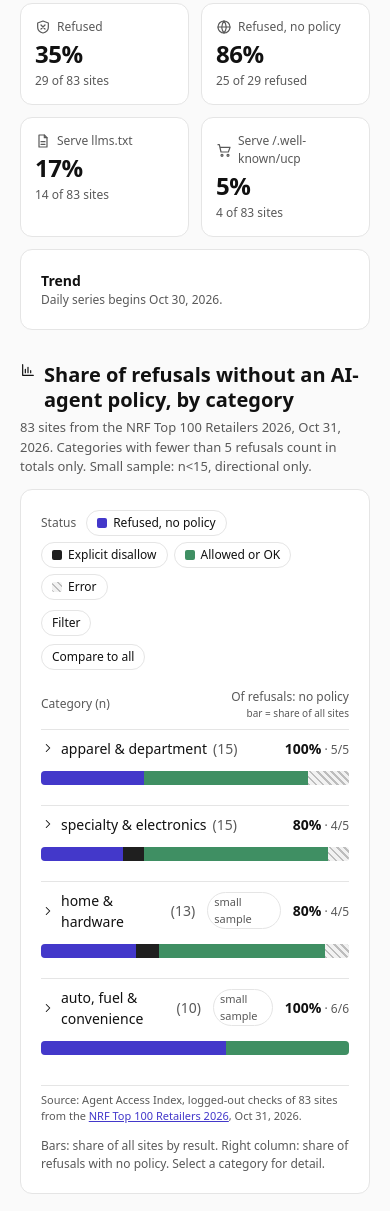
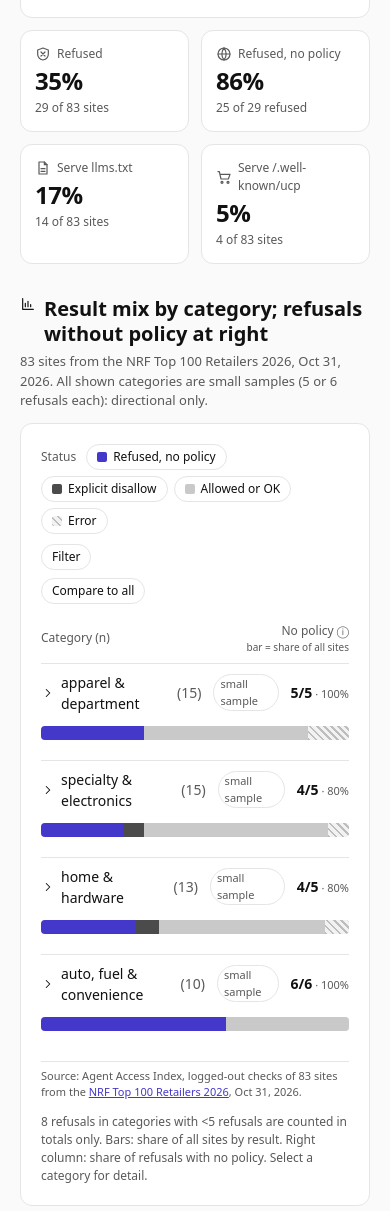
Before and after one commit to aIdvalor/agent-access-index-site, a plain HTML site: page index.html in a window 390 px wide. Shown: the part 480-1691 px from the top of the page. Drawn offline with Linux system fonts and the light colour scheme.

Commit message:
Design notes: single accent, chart retitle, n/n column, hide trend, mobile header

```diff
--- a/index.html
+++ b/index.html
@@ -14,7 +14,7 @@
 <meta name="twitter:image" content="https://aidvalor.github.io/agent-access-index-site/og.png">
 <style>
 :root{--bg:#fafafa;--card:#fff;--ink:#111;--mut:#595959;--line:#e5e5e5;--acc:#4338ca;
---c-block:#4338ca;--c-dis:#1f1f1f;--c-ok:#3f8f63;--c-err:#d9d9d9}
+--c-block:#4338ca;--c-dis:#4b4b4b;--c-ok:#c9c9c9;--c-err:#ececec}
 *{box-sizing:border-box}body{margin:0;background:var(--bg);color:var(--ink);font:400 14px/1.5 ui-sans-serif,system-ui,-apple-system,"Segoe UI",Inter,sans-serif;-webkit-font-smoothing:antialiased}
 main{max-width:960px;margin:0 auto;padding:40px 20px 56px}
 .ico{width:16px;height:16px;vertical-align:-3px;flex:none;stroke:currentColor;fill:none;stroke-width:1.8;stroke-linecap:round;stroke-linejoin:round}
@@ -68,7 +68,7 @@ footer{margin-top:40px;font-size:13px;color:var(--mut);display:flex;justify-cont
 @media(max-width:680px){.fbtn{display:inline-flex;margin-bottom:8px}.fbtn[aria-expanded=true]{background:var(--ink);color:#fff}#fv{display:none}#fv.open{display:flex}}
 @media(prefers-reduced-motion:reduce){*{transition:none!important}}
 @media(max-width:680px){.dgrid{grid-template-columns:1fr}}
-.badge{display:inline-block;margin-left:6px;padding:1px 6px;border:1px solid var(--line);border-radius:999px;font-size:11px;font-weight:500;color:var(--mut);vertical-align:1px}</style></head><body>
+.badge{display:inline-block;margin-left:6px;padding:1px 6px;border:1px solid var(--line);border-radius:999px;font-size:11px;font-weight:500;color:var(--mut);vertical-align:1px}.mb{display:none}@media(max-width:680px){.dk{display:none}.mb{display:inline;cursor:help}}.spark[hidden]{display:none}</style></head><body>
 <svg width="0" height="0" style="position:absolute" aria-hidden="true"><defs>
 <symbol id="i-bot" viewBox="0 0 24 24"><rect x="4" y="8" width="16" height="12" rx="3"/><path d="M12 4v4M9 13h.01M15 13h.01M9 17h6"/></symbol>
 <symbol id="i-cal" viewBox="0 0 24 24"><rect x="3" y="5" width="18" height="16" rx="2"/><path d="M16 3v4M8 3v4M3 10h18"/></symbol>
@@ -96,18 +96,18 @@ footer{margin-top:40px;font-size:13px;color:var(--mut);display:flex;justify-cont
 </section>
 
 <div class="kpis" id="kpis"></div>
-<div class="card spark"><div><div style="font-weight:600">Trend</div><div class="mut" style="font-size:12px">Daily series begins Oct 30, 2026.</div></div></div>
+<div class="card spark" hidden><div><div style="font-weight:600">Trend</div><div class="mut" style="font-size:12px">Daily series begins Oct 30, 2026.</div></div></div>
 
-<h2 id="cat"><svg class="ico" aria-hidden="true"><use href="#i-chart"/></svg><span id="ctitle">Share of refusals without an AI-agent policy, by category</span></h2>
-<p class="sub" id="csub">83 sites from the NRF Top 100 Retailers 2026, Oct 31, 2026. Categories with fewer than 5 refusals count in totals only. Small sample: n&lt;15, directional only.</p>
+<h2 id="cat"><svg class="ico" aria-hidden="true"><use href="#i-chart"/></svg><span id="ctitle">Result mix by category; refusals without policy at right</span></h2>
+<p class="sub" id="csub">83 sites from the NRF Top 100 Retailers 2026, Oct 31, 2026. All shown categories are small samples (5 or 6 refusals each): directional only.</p>
 <section class="card" aria-labelledby="cat">
 <div class="chips" id="fs" role="group" aria-label="Filter by status"><span class="lbl">Status</span></div>
 <button class="chip fbtn" id="fbtn" aria-expanded="false" aria-controls="fv">Filter</button>
 <div class="chips" id="fv" role="group" aria-label="Filter by vertical"><span class="lbl">Vertical</span></div>
 <div class="chips"><button class="chip" id="cmp" aria-pressed="false">Compare to all</button></div>
-<div id="chart" role="table" aria-label="Share of refusals without an AI-agent policy, by category"></div>
+<div id="chart" role="table" aria-label="Result mix by category; refusals without policy at right"></div>
 <p class="src" id="srcline">Source: Agent Access Index, logged-out checks of 83 sites from the <a href="https://nrf.com/research-insights/top-retailers/top-100-retailers/top-100-retailers-2026-list" rel="noopener">NRF Top 100 Retailers 2026</a>, Oct 31, 2026.</p>
-<p class="mut" style="font-size:12px;margin:12px 0 0">Bars: share of all sites by result. Right column: share of refusals with no policy. Select a category for detail.</p>
+<p class="mut" style="font-size:12px;margin:12px 0 0">8 refusals in categories with &lt;5 refusals are counted in totals only. Bars: share of all sites by result. Right column: share of refusals with no policy. Select a category for detail.</p>
 </section>
 
 <h2 id="lk"><svg class="ico" aria-hidden="true"><use href="#i-lock"/></svg>Site-level detail</h2>
@@ -142,7 +142,7 @@ const G=[["block","Refused, no policy","var(--c-block)",b=>b.no_policy_blocked||
 ["mix","Refused or error (n<5)","var(--c-err)",b=>b.no_policy_blocked_or_error||0,"hatch"]];
 const d=new Date(D.run_date+"T12:00:00Z");
 $("upd").lastElementChild.textContent=`Updated ${d.toLocaleDateString("en-US",{month:"short",day:"numeric",year:"numeric",timeZone:"UTC"})} · daily`;
-$("hsub").innerHTML=`<b>${T.blocked_no_policy} of ${T.blocked}</b> refusals came from top US retailers with no AI-agent rules at the URLs checked. Access is being set by bot defenses, not stated policy.`;
+$("hsub").innerHTML=`<b>${T.blocked_no_policy} of ${T.blocked}</b> refusals came from sites with no AI-agent rules at the URLs checked, among 83 NRF Top 100 retailers checked Oct 31, 2026. Refusals mostly occur without a published policy.`;
 const kp=[["i-shield","Refused",pc(T.blocked,T.n),`${T.blocked} of ${T.n} sites`],
 ["i-globe","Refused, no policy",pc(T.blocked_no_policy,T.blocked),`${T.blocked_no_policy} of ${T.blocked} refused`],
 ["i-file","Serve llms.txt",pc(T.llms_txt,T.n),`${T.llms_txt} of ${T.n} sites`],
@@ -163,7 +163,7 @@ $("fv").innerHTML='<span class="lbl">Vertical</span>'+SHOWN.map(c=>`<button clas
 $("cmp").setAttribute("aria-pressed",st.cmp)}
 function seg(g,v,c,id){const p=Math.round(100*v/c.n),lab=`${g[1]}: ${v} of ${c.n} (${p}%)`;
 return `<span tabindex="0" class="${g[4]} ${st.s&&st.s!==g[0]?"dim":""}" style="width:${100*v/c.n}%;background:${g[2]}" aria-label="${esc(c.category)}, ${lab}" data-tip="<b>${esc(lab)}</b><br>${DEF[g[0]]}"></span>`}
-function share(c){return c.blocked_suppressed?`<span class="pct na" role="cell" title="Fewer than 5 refusals">n&lt;5</span>`:`<span class="pct" role="cell">${c.blocked_no_policy_pct}%<span class="mut" style="font-weight:400;font-size:12px"> · ${c.blocked_no_policy}/${c.blocked}</span></span>`}
+function share(c){return c.blocked_suppressed?`<span class="pct na" role="cell" title="Fewer than 5 refusals">n&lt;5</span>`:`<span class="pct" role="cell">${c.blocked_no_policy}/${c.blocked}<span class="mut" style="font-weight:400;font-size:11px"> · ${c.blocked_no_policy_pct}%</span></span>`}
 function sowhat(c){if(c.blocked_suppressed)return"Fewer than 5 refusals; not compared.";const p=c.blocked_no_policy_pct,t=T.blocked_no_policy_pct;
 return p>t?`${p}% of refusals had no policy, vs ${t}% overall.`:p===t?`In line with overall (${p}%).`:`${p}% of refusals had no policy, vs ${t}% overall; policies are more common here.`}
 function drawer(c){const b=c.buckets,P=(v,n)=>`${v} of ${n} (${Math.round(100*v/n)}%)`,cmp=(v,n,tv)=>st.cmp?` <span class="mut">· all ${Math.round(100*tv/T.n)}%</span>`:"";
@@ -172,11 +172,11 @@ return `<div><p class="so">${sowhat(c)}</p><div class="dgrid">
 <div><h3>robots.txt</h3><ul><li>Disallow for agents (or *): ${b.disallow_agents}</li><li>Disallow for training crawlers only: ${b.disallow_training_only}</li><li>Named agents allowed: ${b.named_allowed}</li></ul></div>
 <div><h3>Agent signals</h3><ul><li>llms.txt: ${P(c.llms_txt,c.n)}${cmp(c.llms_txt,c.n,T.llms_txt)}</li><li>/.well-known/ucp: ${P(c.ucp,c.n)}${cmp(c.ucp,c.n,T.ucp)}</li></ul></div></div></div>`}
 function row(c,id,ref){const parts=used.map(g=>[g,g[3](c.buckets)]).filter(x=>x[1]),open=st.open===c.category&&!ref;
-const name=ref?`<span role="rowheader"><b>All sites</b> <span class="mut">(${c.n})</span></span>`:`<span role="rowheader"><button class="rowbtn" aria-expanded="${open}" aria-controls="dr${id}" data-c="${esc(c.category)}"><svg class="ico chev" aria-hidden="true"><use href="#i-chev"/></svg>${esc(c.category)} <span class="mut">(${c.n})</span>${c.small_sample?'<span class="badge" title="n under 15: small sample, directional only">small sample</span>':""}</button></span>`;
+const name=ref?`<span role="rowheader"><b>All sites</b> <span class="mut">(${c.n})</span></span>`:`<span role="rowheader"><button class="rowbtn" aria-expanded="${open}" aria-controls="dr${id}" data-c="${esc(c.category)}"><svg class="ico chev" aria-hidden="true"><use href="#i-chev"/></svg>${esc(c.category)} <span class="mut">(${c.n})</span>${c.small_sample||c.blocked<10?'<span class="badge" title="Small sample (few refusals or n under 15): directional only">small sample</span>':""}</button></span>`;
 return `<div class="row ${ref?"ref":""}" role="row">${name}<div class="bar" role="cell">${parts.map(([g,v])=>seg(g,v,c,id)).join("")}</div>${share(c)}${ref?"":`<div class="drawer ${open?"open":""}" id="dr${id}" role="region" aria-label="${esc(c.category)} breakdown" ${open?"":"hidden"}>${drawer(c)}</div>`}</div>`}
 function render(){chips();const cs=SHOWN.filter(c=>!st.v.length||st.v.includes(c.category));
 const tot={...T,category:"All",blocked_suppressed:false};
-$("chart").innerHTML=`<div class="row h" role="row"><span role="columnheader">Category (n)</span><span class="bh" role="columnheader">Result mix</span><span class="pct" role="columnheader" style="font-weight:400">Of refusals: no policy<span class="hn">bar = share of all sites</span></span></div>`+(st.cmp?row(tot,"all",true):"")+cs.map((c,i)=>row(c,i,false)).join("");writeHash()}
+$("chart").innerHTML=`<div class="row h" role="row"><span role="columnheader">Category (n)</span><span class="bh" role="columnheader">Result mix</span><span class="pct" role="columnheader" style="font-weight:400"><span class="dk">Of refusals: no policy</span><span class="mb" tabindex="0" data-tip="<b>No policy</b><br>Refusals from sites with no published AI-agent rules, out of all refusals in the category.">No policy ⓘ</span><span class="hn">bar = share of all sites</span></span></div>`+(st.cmp?row(tot,"all",true):"")+cs.map((c,i)=>row(c,i,false)).join("");writeHash()}
 document.addEventListener("click",e=>{const t=e.target.closest("button");if(!t)return;
 if(t.dataset.s!==undefined){st.s=st.s===t.dataset.s?"":t.dataset.s;render();document.querySelector(`[data-s="${t.dataset.s}"]`).focus()}
 else if(t.dataset.v!==undefined){const v=t.dataset.v;st.v=st.v.includes(v)?st.v.filter(x=>x!==v):[...st.v,v];render();document.querySelector(`[data-v="${CSS.escape(v)}"]`).focus()}
```
